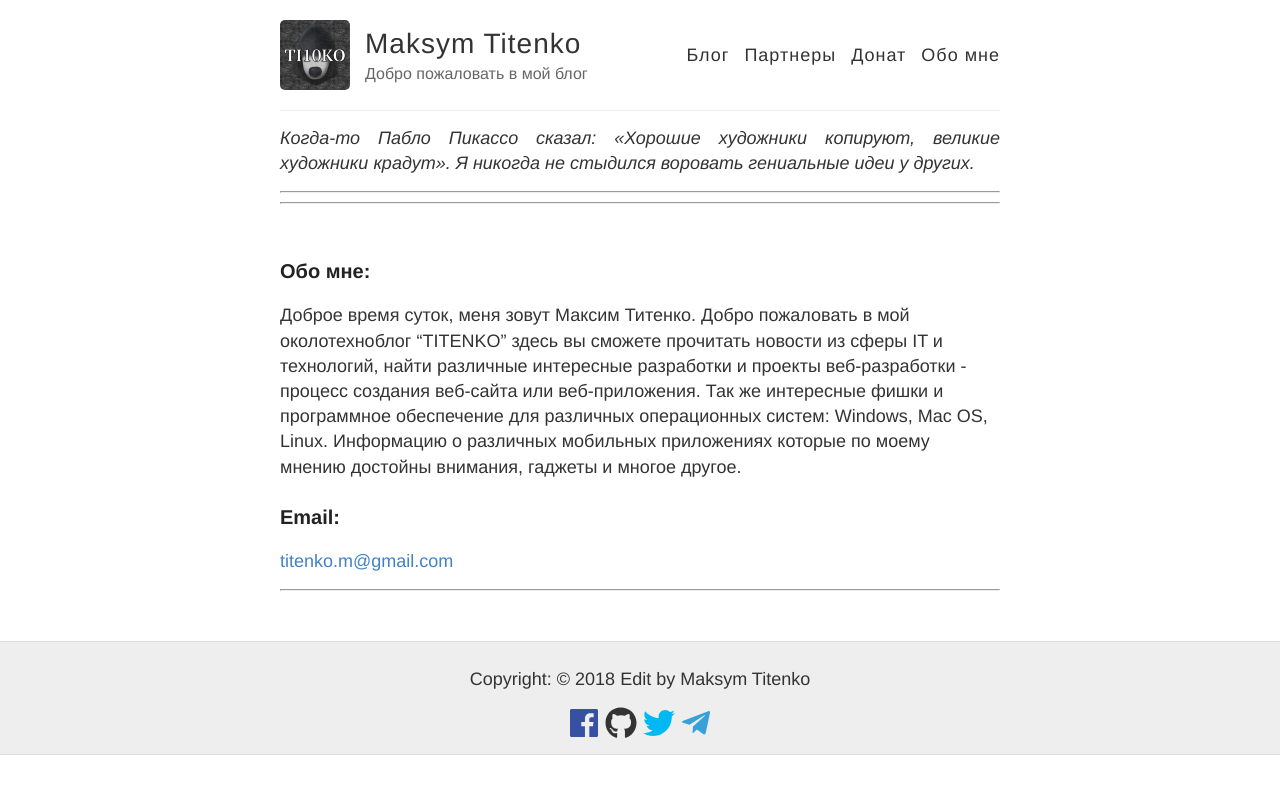
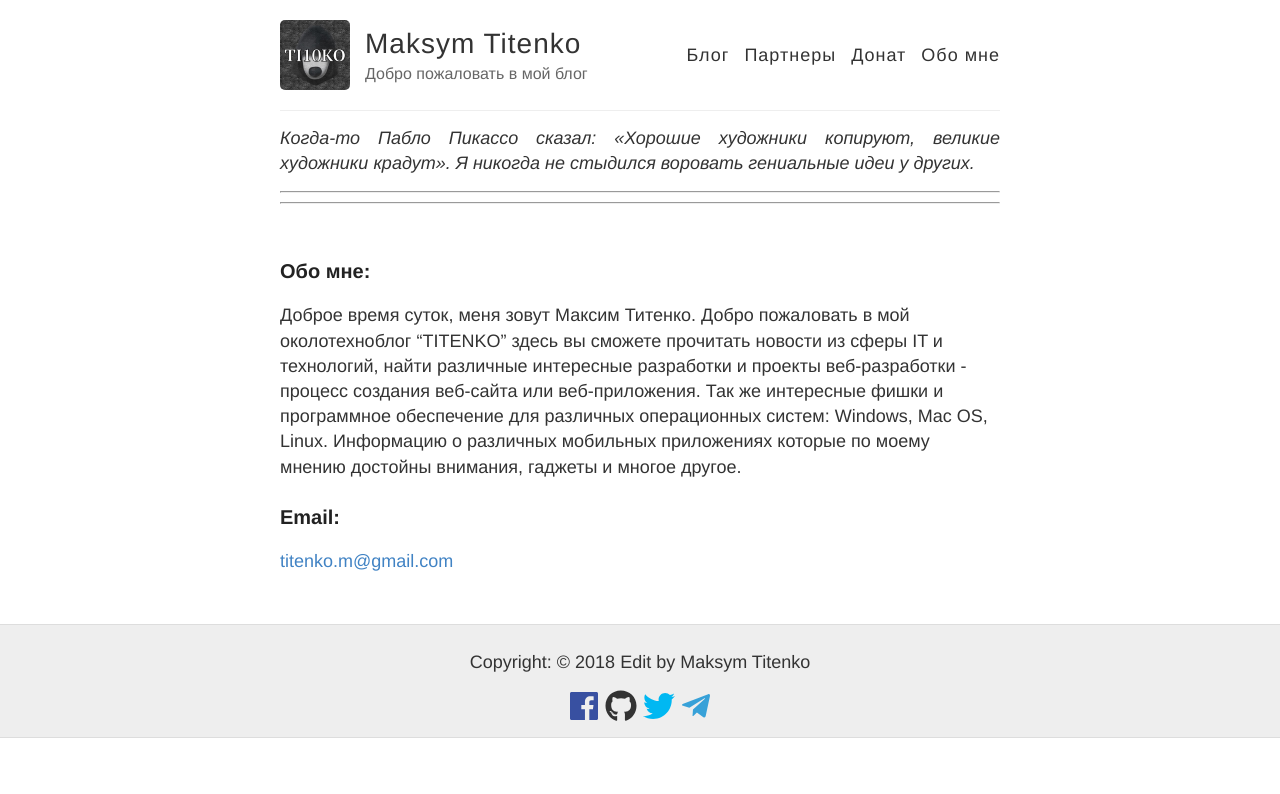
Before and after one commit to titenko/titenko.github.io, a Jekyll site: the page built from about.md, in a window 1280 px wide. Shown: the top 794 px of the page. Built offline with Jekyll 4.4.1, drawn with Linux system fonts in a browser that asks for light colours; nearby versions of some CDN libraries; comment, search, counter and statistics services are not loaded.

Commit message:
Update page.html

```diff
--- a/_layouts/page.html
+++ b/_layouts/page.html
@@ -9,13 +9,5 @@
   <div class="entry">
     {{ content }}
   </div>
-  <hr>
-<div class="a2a_kit a2a_kit_size_32 a2a_default_style">
-<a class="a2a_button_facebook"></a>
-<a class="a2a_button_twitter"></a>
-<a class="a2a_button_google_plus"></a>
-<a class="a2a_button_vk"></a>
-<a class="a2a_button_telegram"></a>
-<a class="a2a_button_pinterest"></a>
-</div>
+
 </article>
```
